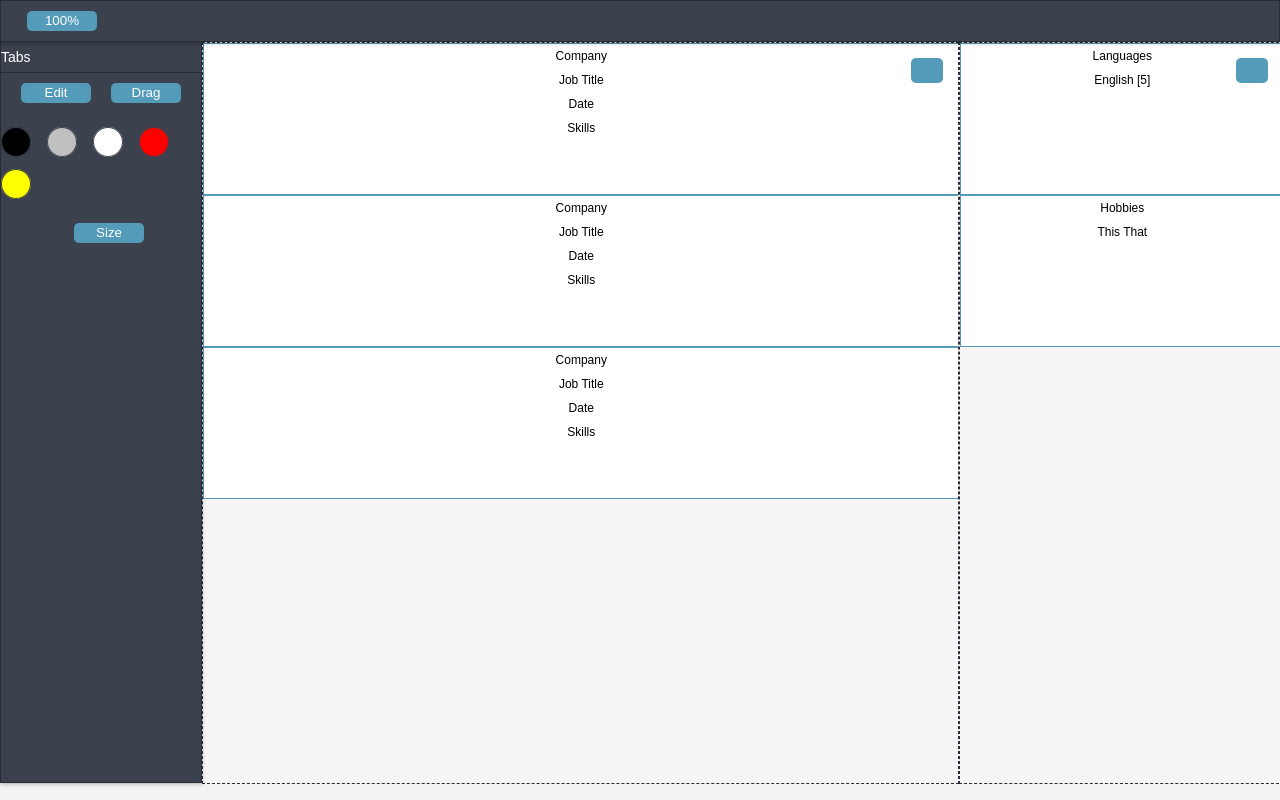
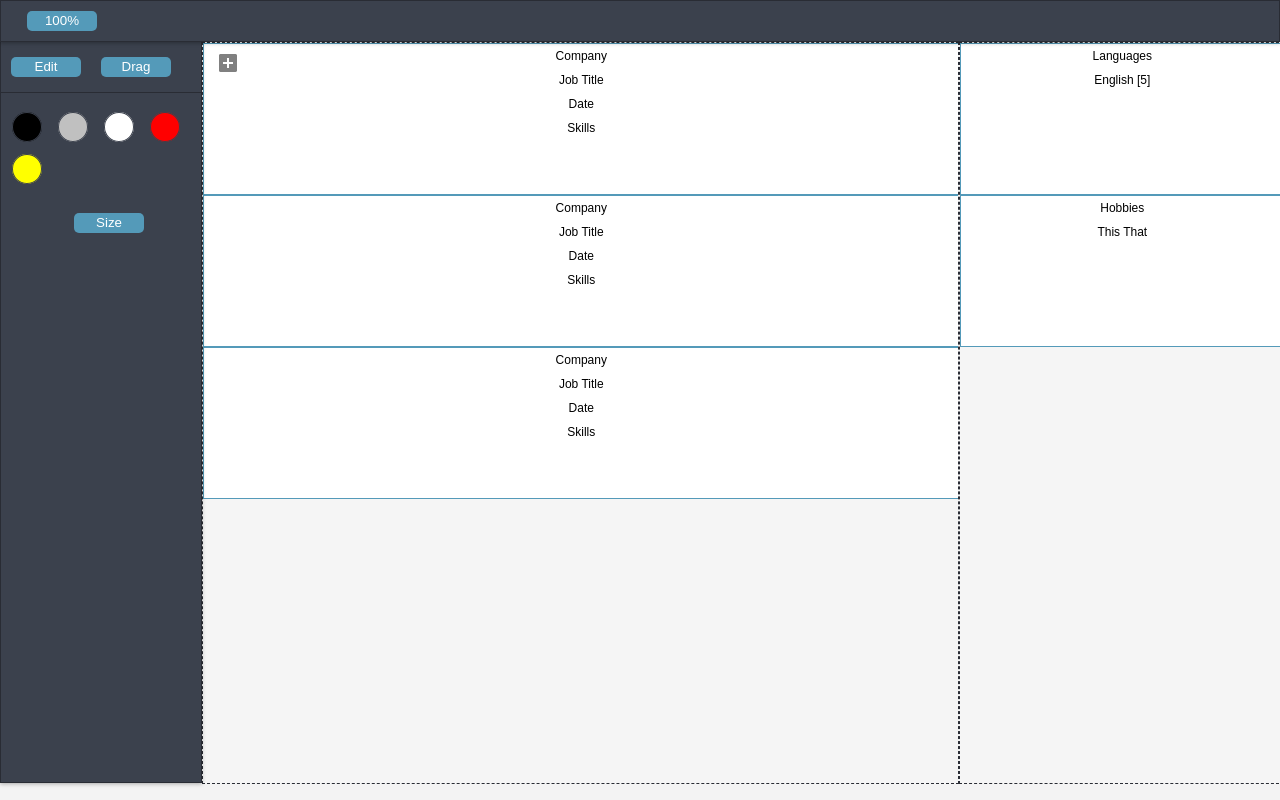
Before and after one commit to FStriewski/Cv-builder, a React (Create React App) app: page / in a window 1280 px wide. Built offline with nearby package versions, Linux system fonts and the light colour scheme.

Commit message:
Style upgrade

```diff
--- a/src/components/mainstage/MainStage.tsx
+++ b/src/components/mainstage/MainStage.tsx
@@ -9,6 +9,8 @@ import { Col1, Col2 } from './Columns';
 import { Node } from './Node';
 import { ZoomState } from '../ZoomContext';
 import { ColumnButton } from 'src/styles/Button';
+import { MdAddBox } from 'react-icons/md';
+
 
 interface INodeActions {
   paragraphs: IParagraph[];
@@ -88,7 +90,6 @@ interface IRenderProps {
 
 const MainStage = props => {
   const [activeNode, setActiveNode] = useState('');
-  console.log(activeNode)
   return (
     <CV>
       {({ header, nodes, paragraphs, deleteNode, addNode }: IRenderProps) => (
@@ -105,7 +106,9 @@ const MainStage = props => {
                     activeNode,
                     setActiveNode
                   )}
-                  <ColumnButton onClick={() => addNode(Position.COL1)} />
+                  <ColumnButton onClick={() => addNode(Position.COL1)}>
+                    <MdAddBox size={24} />
+                  </ColumnButton>
                 </Col1>
                 <Col2>
                   {sortNodes(
@@ -116,7 +119,9 @@ const MainStage = props => {
                     activeNode,
                     setActiveNode
                   )}
-                  <ColumnButton onClick={() => addNode(Position.COL2)} />
+                  <ColumnButton onClick={() => addNode(Position.COL2)}>
+                    <MdAddBox size={24} />
+                  </ColumnButton>
                 </Col2>
               </StyledMainStage>
             )}
--- a/src/components/mainstage/Node.tsx
+++ b/src/components/mainstage/Node.tsx
@@ -10,6 +10,7 @@ import {
 import { IParagraph, IPartialNode, Mode, ID } from '../../types';
 import { ParagraphWrapper } from './Element';
 import { FloatingButton } from '../../styles/Button';
+import { MdDelete } from 'react-icons/md';
 
 const DraggableWrapper = props => (
   <CVConsumer>
@@ -69,7 +70,7 @@ export const Node = ({
           >
             {isActive && (
               <FloatingButton onClick={() => deleteNode(node.id)}>
-                {'X'}
+                <MdDelete size={24} />
               </FloatingButton>
             )}
 
--- a/src/components/sidebar/Header.tsx
+++ b/src/components/sidebar/Header.tsx
@@ -1,4 +1,4 @@
 import * as React from 'react';
 import { SideBarHeader as StyledHeader } from '../../styles/SideBar';
 
-export const SideBarHeader = ({}) => <StyledHeader>Tabs</StyledHeader>;
+export const SideBarHeader = (props) => <StyledHeader>{props.children}</StyledHeader>;
--- a/src/components/sidebar/SideBar.tsx
+++ b/src/components/sidebar/SideBar.tsx
@@ -4,20 +4,22 @@ import { Button } from '../../styles/Button';
 import { SideBarHeader } from './Header';
 import ModeSetting, { ModeState } from 'src/data/Mode';
 import { Mode } from '../../types';
-import {ColorPicker} from './ColorPicker';
+import { ColorPicker } from './ColorPicker';
 
 import { FontSize } from './FontSize';
 
-  /* tslint:disable: jsx-no-lambda */
-const SideBar = (props) => (
+/* tslint:disable: jsx-no-lambda */
+const SideBar = props => (
   <ModeSetting>
     {({ mode, updateMode }) => (
       <StyledSideBar>
-        <SideBarHeader />
-        <Button onClick={() => updateMode(Mode.EDIT)}>Edit</Button>
-        <Button onClick={() => updateMode(Mode.DRAG)}>Drag</Button>
-        <ColorPicker selectedElement={props.selected}/>
-        <FontSize selectedElement={props.selected}/>
+        <SideBarHeader>
+          <Button onClick={() => updateMode(Mode.EDIT)}>Edit</Button>
+          <Button onClick={() => updateMode(Mode.DRAG)}>Drag</Button>
+        </SideBarHeader>
+
+        <ColorPicker selectedElement={props.selected} />
+        <FontSize selectedElement={props.selected} />
       </StyledSideBar>
     )}
   </ModeSetting>
--- a/src/lib/DraggableHOC.tsx
+++ b/src/lib/DraggableHOC.tsx
@@ -30,10 +30,6 @@ export class DraggableHOC extends React.Component {
              y: 0
            }
          };
-
-         componentDidUpdate(){
-           console.log('Drag fires')
-         }
 
          eventLogger = (e: MouseEvent, data: any) => {
            console.log('Event: ', e);
--- a/src/styles/Button.ts
+++ b/src/styles/Button.ts
@@ -27,41 +27,45 @@ export const Button = styled.button`
   color: ${COMMON.COLOR_1};
   margin: 10px;
 
-  &:hover {
-    color: green;
-  }
+
   `;
 
-export const FloatingButton = styled(Button)`
-  height: 25px;
-    width: 25px;
+export const FloatingButton = styled.button`
   text-align: center;
   justify: center;
   z-index: 10;
   position: absolute;
-    right: 5px;
-    top: 5px;
+  right: 3px;
+  top: 3px;
   float: right;
-  background-color: #FFFFFF;
-  background-clip: padding-box;
-  box-shadow: 0 4px 8px -2px  #F3F3F3;
+  background: transparent;
+  color: grey;
+    transition: background 0.2s;
+  white-space: nowrap;
+border: none;
+  margin: 5px;
+
 
   &:hover {
-    background-color: ${SCHEMA_1.COLOR_3};
+  color: red;
   }
 
-  svg {
-    margin: 0 -4px;
+  `;
+
+export const ColumnButton = styled.button`
+  color: grey;
+    transition: background 0.2s;
+    border: none;
+  background: transparent;
+ outline:none;
+  white-space: nowrap;
+  z-index: 10;
+  position: fixed;
+  left: 3px;
+  top: 3px;
+    margin: 5px;
+
+    &:hover {
+  color: black;
   }
   `;
-
-export const ColumnButton = styled(Button)`
-  height: 25px;
-    width: 25px;
-    text-align: center;
-    justify: center;
-z-index: 10;
-    position: absolute;
-    right: 5px;
-    top: 5px;
-`;
--- a/src/styles/Colors.ts
+++ b/src/styles/Colors.ts
@@ -21,7 +21,8 @@ export const ColorTile = styled.div`
 export const ColorCollection = styled.div`
   display: flex;
   flex-wrap: wrap;
-  margin: 8px -8px;
+  margin: 5px -5px;
+  padding: 8px;
   &:last-child {
     margin-bottom: 0px;
   }
--- a/src/styles/Header.ts
+++ b/src/styles/Header.ts
@@ -7,6 +7,7 @@ export const Header = styled.div`
   background-color: ${SCHEMA_1.COLOR_1};
   color: white;
 
+  height: 40px;
   align-items: center;
   display: flex;
   flex-shrink: 0;
--- a/src/styles/SideBar.ts
+++ b/src/styles/SideBar.ts
@@ -22,7 +22,7 @@ export const SideBarHeader = styled.div`
   border-bottom: 1px solid ${SCHEMA_1.COLOR_2};
   display: flex;
   align-items: center;
-  height: 30px;
+  height: 50px;
   font-size: 14px;
   position: relative;
   z-index: 2;
```
Lines whose indentation alone changed are shown as unchanged.
